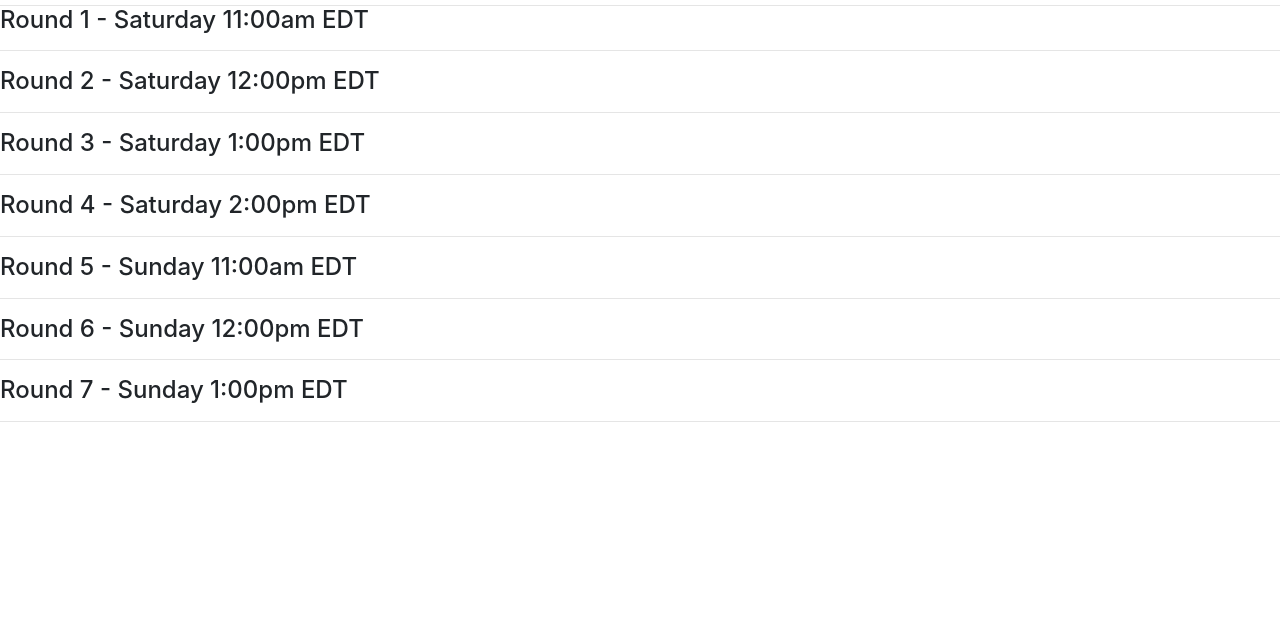
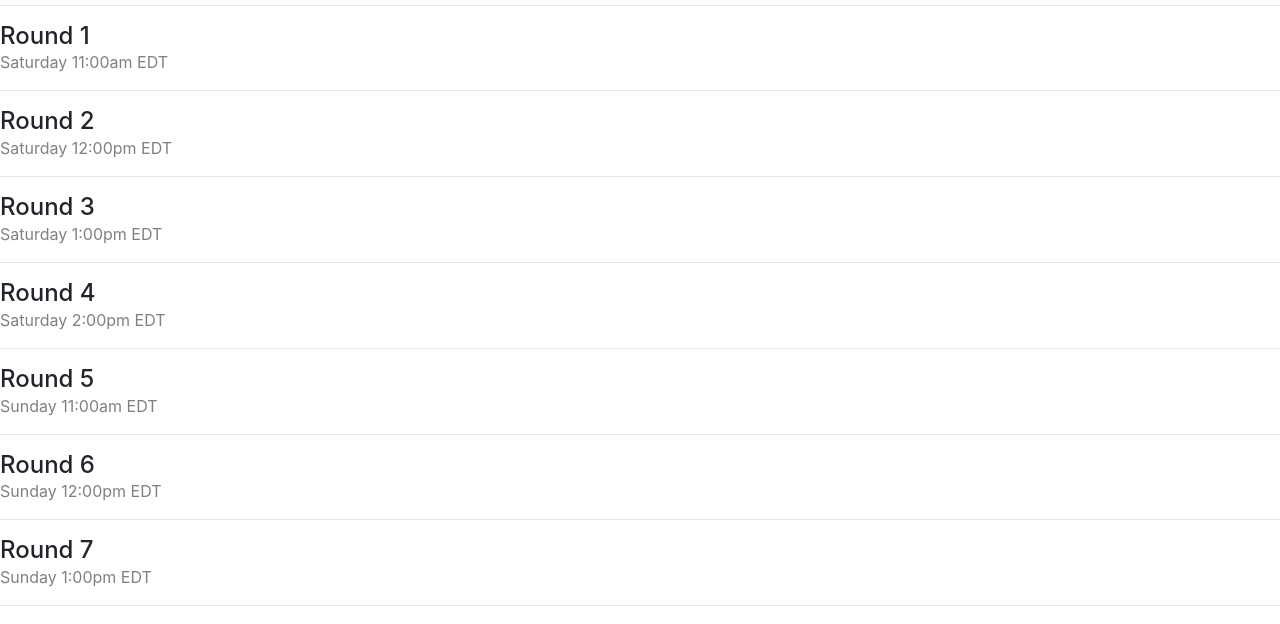
Before and after one commit to StratusTM/stratustm.github.io, a plain HTML site: page index.html in a window 1280 px wide. Shown: the part 54-678 px from the top of the page. Drawn offline with nearby package versions, Linux system fonts and the light colour scheme.

Commit message:
Change look of round headers

```diff
--- a/index.html
+++ b/index.html
@@ -22,20 +22,41 @@
       </li>
     </ul>
   </nav>
-  <hr style="margin: 0px;"/>
-  <h4>Round 1 - Saturday 11:00am EDT</h4>
+  <hr style="margin-top: 0px;"/>
+  <header>
+    <h4 style="margin-bottom: 0px;">Round 1</h4>
+    <p style="color: gray;">Saturday 11:00am EDT</p>
+  </header>
   <hr/>
-  <h4>Round 2 - Saturday 12:00pm EDT</h4>
+  <header>
+    <h4 style="margin-bottom: 0px;">Round 2</h4>
+    <p style="color: gray;">Saturday 12:00pm EDT</p>
+  </header>
   <hr/>
-  <h4>Round 3 - Saturday 1:00pm EDT</h4>
+  <header>
+    <h4 style="margin-bottom: 0px;">Round 3</h4>
+    <p style="color: gray;">Saturday 1:00pm EDT</p>
+  </header>
   <hr/>
-  <h4>Round 4 - Saturday 2:00pm EDT</h4>
+  <header>
+    <h4 style="margin-bottom: 0px;">Round 4</h4>
+    <p style="color: gray;">Saturday 2:00pm EDT</p>
+  </header>
   <hr/>
-  <h4>Round 5 - Sunday 11:00am EDT</h4>
+  <header>
+    <h4 style="margin-bottom: 0px;">Round 5</h4>
+    <p style="color: gray;">Sunday 11:00am EDT</p>
+  </header>
   <hr/>
-  <h4>Round 6 - Sunday 12:00pm EDT</h4>
+  <header>
+    <h4 style="margin-bottom: 0px;">Round 6</h4>
+    <p style="color: gray;">Sunday 12:00pm EDT</p>
+  </header>
   <hr/>
-  <h4>Round 7 - Sunday 1:00pm EDT</h4>
+  <header>
+    <h4 style="margin-bottom: 0px;">Round 7</h4>
+    <p style="color: gray;">Sunday 1:00pm EDT</p>
+  </header>
   <hr/>
 
   <script src="https://code.jquery.com/jquery-3.3.1.slim.min.js" integrity="sha384-q8i/X+965DzO0rT7abK41JStQIAqVgRVzpbzo5smXKp4YfRvH+8abtTE1Pi6jizo" crossorigin="anonymous"></script>
```
